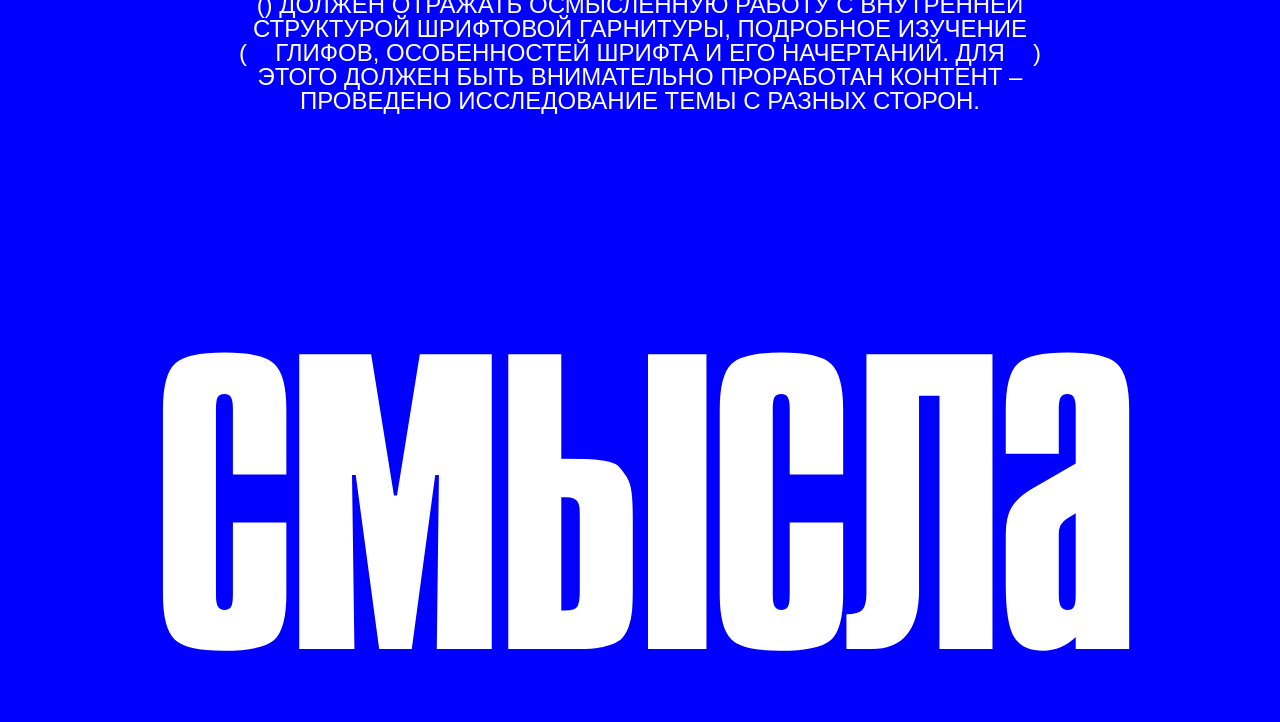
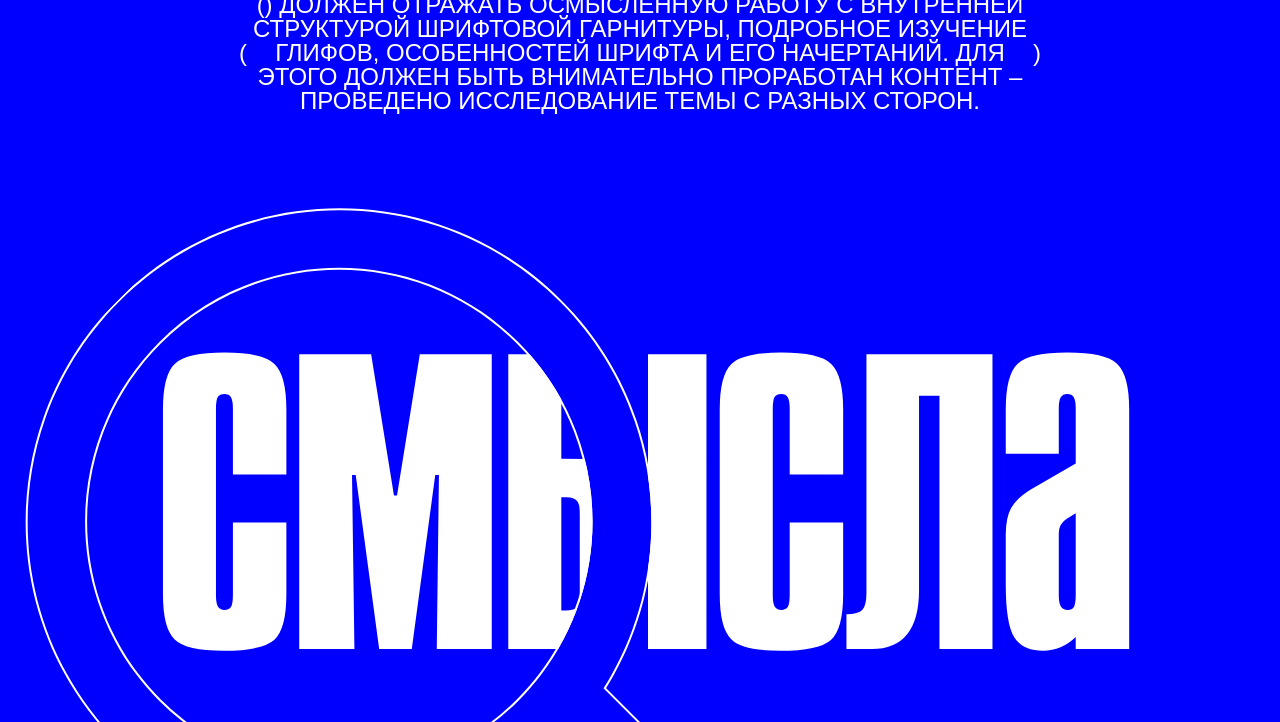
Before and after one commit to medienstudieslab/new_project, a plain HTML site: page index.html in a window 1280 px wide. Shown: the part 1359-2081 px from the top of the page. Drawn offline with Linux system fonts and the light colour scheme.

Commit message:
обнов

```diff
--- a/index.html
+++ b/index.html
@@ -56,6 +56,7 @@
     <section class="section-3">
       <img src="" alt="" />
       <h3 id="sense">смысла</h3>
+      <img src="images/lupa.svg" alt="" id="lupa" />
       <h3 id="∂">∂</h3>
       <h3 id="¶">¶</h3>
       <p class="text">
--- a/stylesheets/layout.css
+++ b/stylesheets/layout.css
@@ -20,7 +20,7 @@ body {
   top: 0;
   left: 0;
   background-image: url("/images/website.png");
-  opacity: 0.1;
+  opacity: 0.4;
 } */
 
 section {
@@ -131,6 +131,7 @@ p {
 
 /* секция 3 */
 .section-3 {
+  position: relative;
   height: 1369px;
 }
 
@@ -139,6 +140,13 @@ p {
   top: 7%;
   left: 50%;
   transform: translate(-50%, 0%);
+}
+
+.section-3 #lupa {
+  transform: rotate(-45deg);
+  position: absolute;
+  left: 130px;
+  /* z-index: -100; */
 }
 
 .section-3 #∂ {
@@ -198,7 +206,7 @@ p {
   font-style: normal;
   position: absolute;
   top: 348px;
-  opacity: 50%;
+  opacity: 5%;
 }
 
 /*  секция правил  */
```
Also changed, not shown: images/lupa.svg (added).
